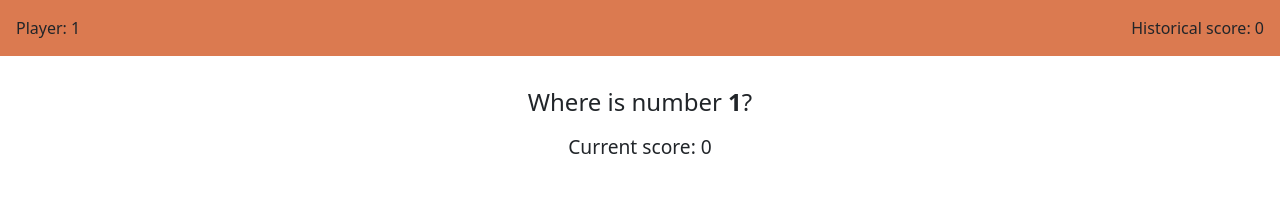
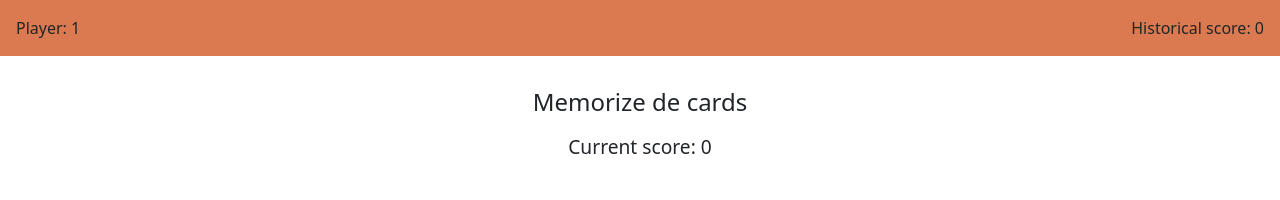
Before and after one commit to abelcerezuela/memory-cards-game, an Angular app in the folder memory-cards-angular-app/: page /game/1 in a window 1280 px wide. Both pictures are taken after a click on the button "Start game". Shown: the top 200 px of the page. Built offline with nearby package versions, Linux system fonts and the light colour scheme.

Commit message:
add memorize paragraph

```diff
--- a/memory-cards-angular-app/src/app/components/game/game.component.html
+++ b/memory-cards-angular-app/src/app/components/game/game.component.html
@@ -7,9 +7,15 @@
   <div class="game__body">
     @if (started) {
       <div class="game__status" aria-live="polite" aria-atomic="true">
-        <h2 class="game__question" id="target-question">
-          Where is number <strong>{{ targetNumber }}</strong>?
-        </h2>
+        @if (!showNumbers) {
+          <h2 class="game__question" id="target-question">
+            Where is number <strong>{{ targetNumber }}</strong>?
+          </h2>
+        } @else {
+          <h2 class="game__question" id="target-question">
+            Memorize de cards
+          </h2>
+        }
         <p class="game__current-score">Current score: {{ currentScore }}</p>
       </div>
 
```
